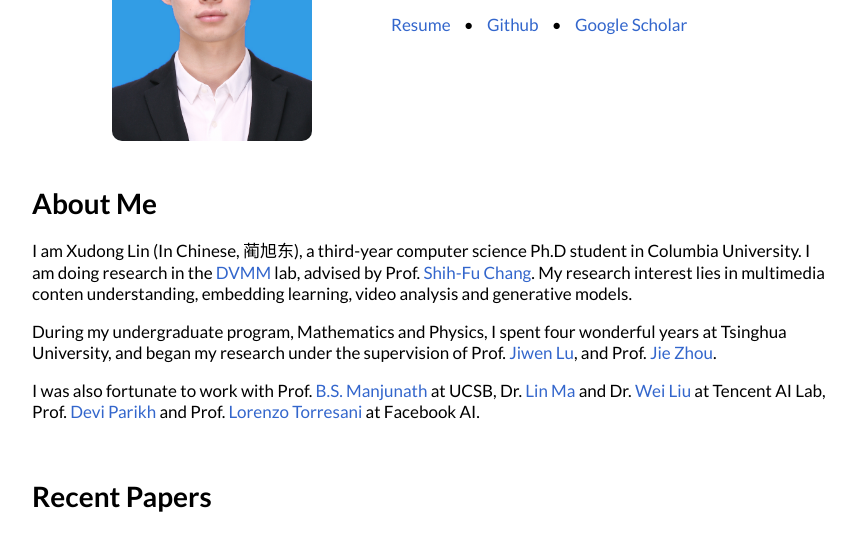
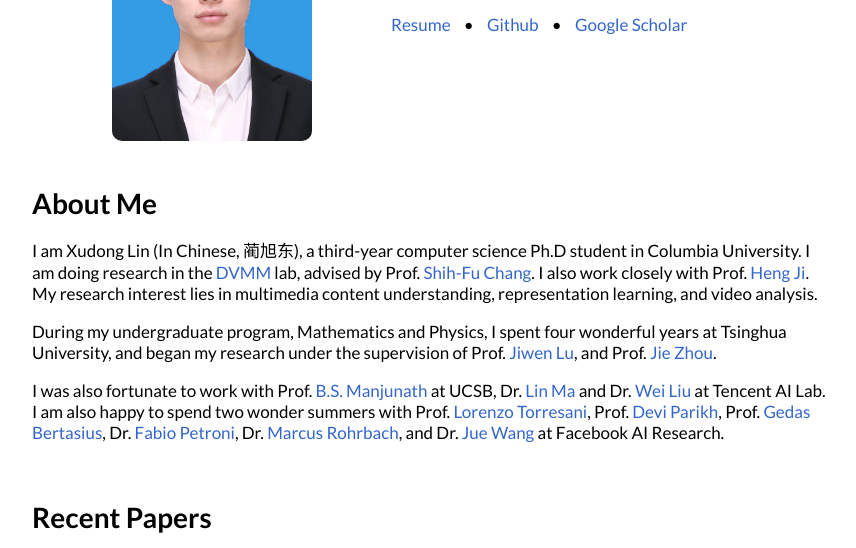
Before and after one commit to XudongLinthu/XudongLinthu.github.io, a plain HTML site: page index.html in a window 1280 px wide. Shown: the part 171-719 px from the top of the page, without its empty margins (208-1064 px from the left). Drawn offline with Linux system fonts and the light colour scheme.

Commit message:
Update index.html

```diff
--- a/index.html
+++ b/index.html
@@ -184,12 +184,13 @@
 	<div class="container">
 		<h2>About Me</h2>
 		<p>I am Xudong Lin (In Chinese, 蔺旭东), a third-year computer science Ph.D student in Columbia University.
-			I am doing research in the <a href="http://www.ee.columbia.edu/ln/dvmm/newHome.htm"  target="_blank">DVMM</a> lab, advised by Prof. <a href="http://www.ee.columbia.edu/~sfchang/"  target="_blank">Shih-Fu Chang</a>.
-			My research interest lies in multimedia conten understanding, embedding learning, video analysis and generative models.
+			I am doing research in the <a href="http://www.ee.columbia.edu/ln/dvmm/newHome.htm"  target="_blank">DVMM</a> lab, advised by Prof. <a href="http://www.ee.columbia.edu/~sfchang/"  target="_blank">Shih-Fu Chang</a>. I also work closely with Prof. <a href="http://blender.cs.illinois.edu/hengji.html"  target="_blank">Heng Ji</a>.
+			My research interest lies in multimedia content understanding, representation learning, and video analysis.
 		<p>During my undergraduate program, Mathematics and Physics, I spent four wonderful years at Tsinghua University, and began my research
 			under the supervision of Prof. <a href="https://scholar.google.com.hk/citations?user=TN8uDQoAAAAJ&hl=zh-CN&oi=ao" target="_blank">Jiwen Lu</a>,
 			and Prof. <a href="http://www.tsinghua.edu.cn/publish/auen/1713/2011/20110506105532098625469/20110506105532098625469_.html" target="_blank">Jie Zhou</a>.
-		<p>I was also fortunate to work with Prof. <a href="http://vision.ece.ucsb.edu/people/bs-manjunath" target="_blank">B.S. Manjunath</a> at UCSB, Dr. <a href="http://forestlinma.com/" target="_blank">Lin Ma</a> and Dr. <a href="https://scholar.google.com/citations?user=AjxoEpIAAAAJ&hl=en" target="_blank">Wei Liu</a> at Tencent AI Lab, Prof. <a href="https://www.cc.gatech.edu/~parikh/" target="_blank">Devi Parikh</a> and Prof. <a href="https://www.cs.dartmouth.edu/~lorenzo/home.html" target="_blank">Lorenzo Torresani</a> at Facebook AI.
+		<p>I was also fortunate to work with Prof. <a href="http://vision.ece.ucsb.edu/people/bs-manjunath" target="_blank">B.S. Manjunath</a> at UCSB, Dr. <a href="http://forestlinma.com/" target="_blank">Lin Ma</a> and Dr. <a href="https://scholar.google.com/citations?user=AjxoEpIAAAAJ&hl=en" target="_blank">Wei Liu</a> at Tencent AI Lab.
+			 I am also happy to spend two wonder summers with Prof. <a href="https://www.cs.dartmouth.edu/~lorenzo/home.html" target="_blank">Lorenzo Torresani</a>, Prof. <a href="https://www.cc.gatech.edu/~parikh/" target="_blank">Devi Parikh</a>, Prof. <a href="https://www.gedasbertasius.com/" target="_blank">Gedas Bertasius</a>, Dr. <a href="https://www.fabiopetroni.com/" target="_blank">Fabio Petroni</a>, Dr. <a href="https://rohrbach.vision/" target="_blank">Marcus Rohrbach</a>, and Dr. <a href="https://3xwangdot.github.io/" target="_blank">Jue Wang</a> at Facebook AI Research.
 		</p>
 
 	</div>
```
